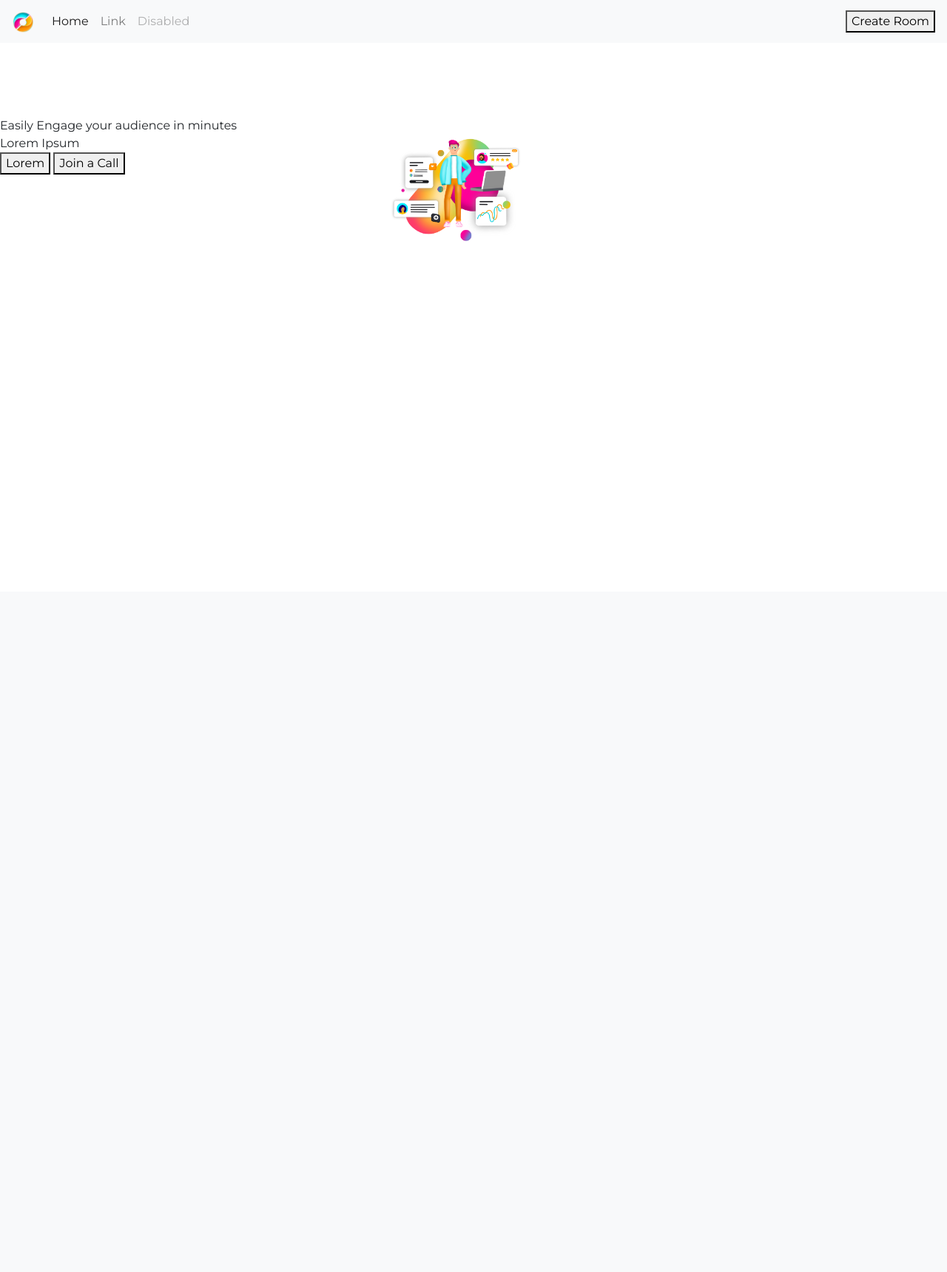
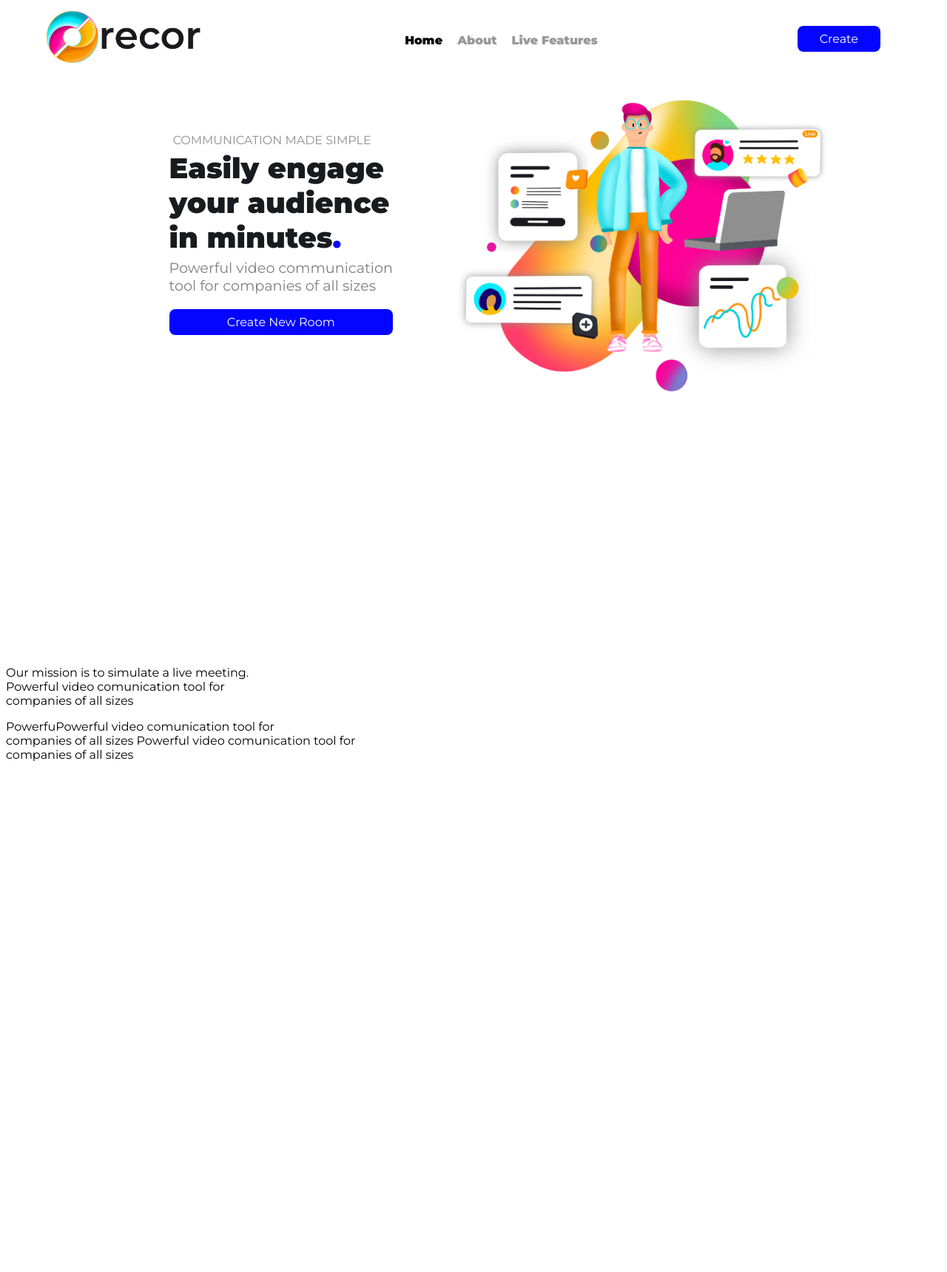
Before and after one commit to lnogueir/recor, a Flask app: page / in a window 1280 px wide. Shown: the whole page at 74% size. Before the commit the page ends 326 px from the top, so only its background shows below. Run offline with Flask 2, Linux system fonts and the light colour scheme; some libraries are stand-ins or nearby versions.

Commit message:
main page pretty much done

```diff
--- a/client/static/css/index.css
+++ b/client/static/css/index.css
@@ -1,11 +1,6 @@
 body{
     font-family: 'Montserrat'!important;
-    height:100vh !important;
-    width:100%;
-    height: 100%;
-}
-.primary-text{
-
+    overflow-x: hidden;
 }
 
 .wrapper{
@@ -14,8 +9,9 @@ body{
     padding-top: 100px;
 }
 
-.text-wrapper{
-    width:40%;
+.logo-container{
+    margin-top: 5px;
+    margin-left: 20px;
 }
 
 .image-wrapper{
@@ -23,6 +19,118 @@ body{
     height: 40%;
 }
 
-.f-image{
-    height:200px
+.navbar-main-page{
+    display: flex;
+    justify-content: space-between;
+    margin: 5px 30px;
+    background: white;
+    position: absolute;
+    width: 90%;
+    top: 0;
 }
+
+.nav-middle-buttons {
+    display: flex;
+    justify-content: space-evenly;
+    margin-top: 40px;
+}
+
+.nav-middle-buttons div{
+    margin: 0 10px;
+}
+
+.nav-middle-button {
+    position: relative;
+    z-index: 2;
+    font-weight: 600;
+}
+
+.nav-middle-button span{
+    opacity: 0.4;
+    cursor: pointer;
+    transition: 0.2s ease;
+}
+
+.nav-middle-button span:hover{
+    opacity: 1;
+}
+
+.nav-right-buttons {
+    margin-top: 30px;
+    /* margin-right: 10px; */
+}
+
+.create-room-button {
+    position: relative;
+    z-index: 10000;
+    border-radius: .5rem;
+    padding: 8px 30px;
+    color: white;
+    cursor: pointer;
+    background: rgb(3, 5, 255);
+}
+
+.active {
+    opacity: 1 !important;
+}
+
+.home-page-section {
+    height: 100vh;
+    margin-top: 80px;
+    display: flex;
+    justify-content: space-evenly;
+}
+
+.home-page-section-left {
+    margin: 100px 20px 0 100px;
+}
+
+.home-page-section-right{
+    margin-top: 25px;
+    margin-right: 80px;
+}
+
+.home-page-section-right img {
+    position: relative;
+    top: 40px;
+    transform: scale(1.5);
+}
+
+.home-page-headline {
+    font-style: normal;
+    font-weight: lighter;
+    position: relative;
+    left: 5px;
+    color: rgba(143,143,143,1);
+    white-space: nowrap;
+    overflow: visible;
+}
+
+.home-page-main-text {
+    font-size: 2.4rem;
+    font-weight: bold;
+    margin-top: 5px;
+    color: rgba(25,26,30,1);
+    white-space: nowrap;
+    overflow: visible;
+    font-style: normal;
+}
+
+.home-page-sub-text {
+    margin-top: 5px;
+    opacity: 0.5;
+    font-size: 1.2rem;
+}
+
+.home-page-create-button {
+    margin-top: 20px;
+}
+
+.home-page-create-button * {
+    text-align: center
+}
+
+.about-section {
+    height: 100vh;
+    margin: 20px auto;
+}
--- a/client/templates/index.html
+++ b/client/templates/index.html
@@ -3,55 +3,84 @@
 <head>
   <meta charset="UTF-8">
   <link href='https://fonts.googleapis.com/css?family=Montserrat' rel='stylesheet'>
+  <link rel="preconnect" href="https://fonts.gstatic.com">
+  <link href="https://fonts.googleapis.com/css2?family=Montserrat:ital,wght@0,900;1,700&display=swap" rel="stylesheet">
   <meta name="viewport" content="width=device-width, initial-scale=1.0">
-  <link rel="stylesheet" href="https://maxcdn.bootstrapcdn.com/bootstrap/4.0.0/css/bootstrap.min.css" integrity="sha384-Gn5384xqQ1aoWXA+058RXPxPg6fy4IWvTNh0E263XmFcJlSAwiGgFAW/dAiS6JXm" crossorigin="anonymous">
   <link rel="stylesheet" type="text/css" href="/css/index.css">
-  <title>Home</title>
+  <title>Recor</title>
 </head>
 <body>
-  <nav class="navbar navbar-expand-lg navbar-light bg-light">
-    <button class="navbar-toggler" type="button" data-toggle="collapse" data-target="#navbarTogglerDemo01" aria-controls="navbarTogglerDemo01" aria-expanded="false" aria-label="Toggle navigation">
-      <span class="navbar-toggler-icon"></span>
-    </button>
-    <div class="collapse navbar-collapse" id="navbarTogglerDemo01">
-      <a class="navbar-brand" href="#">
-        <img src="/images/Untitled_Artwork_10.png" width="30px" height="30px" alt="">
-      </a>
-      <ul class="navbar-nav mr-auto mt-2 mt-lg-0">
-        <li class="nav-item active">
-          <a class="nav-link" href="#">Home <span class="sr-only">(current)</span></a>
-        </li>
-        <li class="nav-item">
-          <a class="nav-link" href="#">Link</a>
-        </li>
-        <li class="nav-item">
-          <a class="nav-link disabled" href="#">Disabled</a>
-        </li>
-      </ul>
-      <button onclick="createRoom()" class="create">
-        Create Room
-      </button>
 
+  <div class="navbar-main-page">
+    <div class="logo-container">
+      <img src="/images/logo.png" height="80"/>
     </div>
-  </nav>
 
-  <div class="wrapper">
-    <div class="text-wrapper">
-      <div class="primary-text">
-        Easily Engage your audience in minutes
+    <div class="nav-middle-buttons">
+      <div class="nav-middle-button">
+          <span class="active">Home</span>
       </div>
-      <div class = "secondary-text">
-        Lorem Ipsum
+      <div class="nav-middle-button">
+          <span>About</span>
       </div>
-      <div class="buttons">
-        <button> Lorem </button>
-        <button> Join a Call </button>
+      <div class="nav-middle-button">
+          <span>Live Features</span>
       </div>
     </div>
-    <div class="image-wrapper">
-      <img src="/images/landing_page_graphic.png" alt="" class="f-image">
+
+    <div class="nav-right-buttons">
+      <div onclick="createRoom()" class="create-room-button">Create</div>
     </div>
   </div>
+
+  <div class="home-page-section">
+
+    <div class="home-page-section-left">
+      <div class="home-page-headline">
+        COMMUNICATION MADE SIMPLE
+      </div>
+
+      <div class="home-page-main-text">
+        <div>Easily engage</div>
+        <div>your audience</div>
+        <div>in minutes<span style="color: rgb(3, 5, 255);">.</span></div>
+      </div>
+
+      <div class="home-page-sub-text">
+        <div>Powerful video communication </div>
+        <div>tool for companies of all sizes</div>
+      </div>
+
+      <div class="home-page-create-button">
+        <div onclick="createRoom()" class="create-room-button">
+          Create New Room
+        </div>
+      </div>
+    </div>
+
+    <div class="home-page-section-right">
+      <img src="/images/landing_page_graphic.png" width="400"/>
+    </div>
+
+  </div>
+
+  <div class="about-section">
+    <div>
+      <p>
+        Our mission is to simulate a live meeting. <br/>
+        Powerful video comunication tool for <br/>
+        companies of all sizes
+      </p>
+
+      <p>
+        PowerfuPowerful video comunication tool for <br/>
+        companies of all sizes Powerful video comunication tool for <br/>
+        companies of all sizes
+      </p>
+    </div>
+
+  </div>
+
   <script type="text/javascript" async defer src="https://cdnjs.cloudflare.com/ajax/libs/webrtc-adapter/6.4.0/adapter.min.js"></script>
   <script src="/js/janus.js"></script>
   <script src="/js/createRoom.js"></script>
```
Also changed, not shown: client/static/images/Untitled_Artwork_10.png (deleted), client/static/images/logo.png (added).
